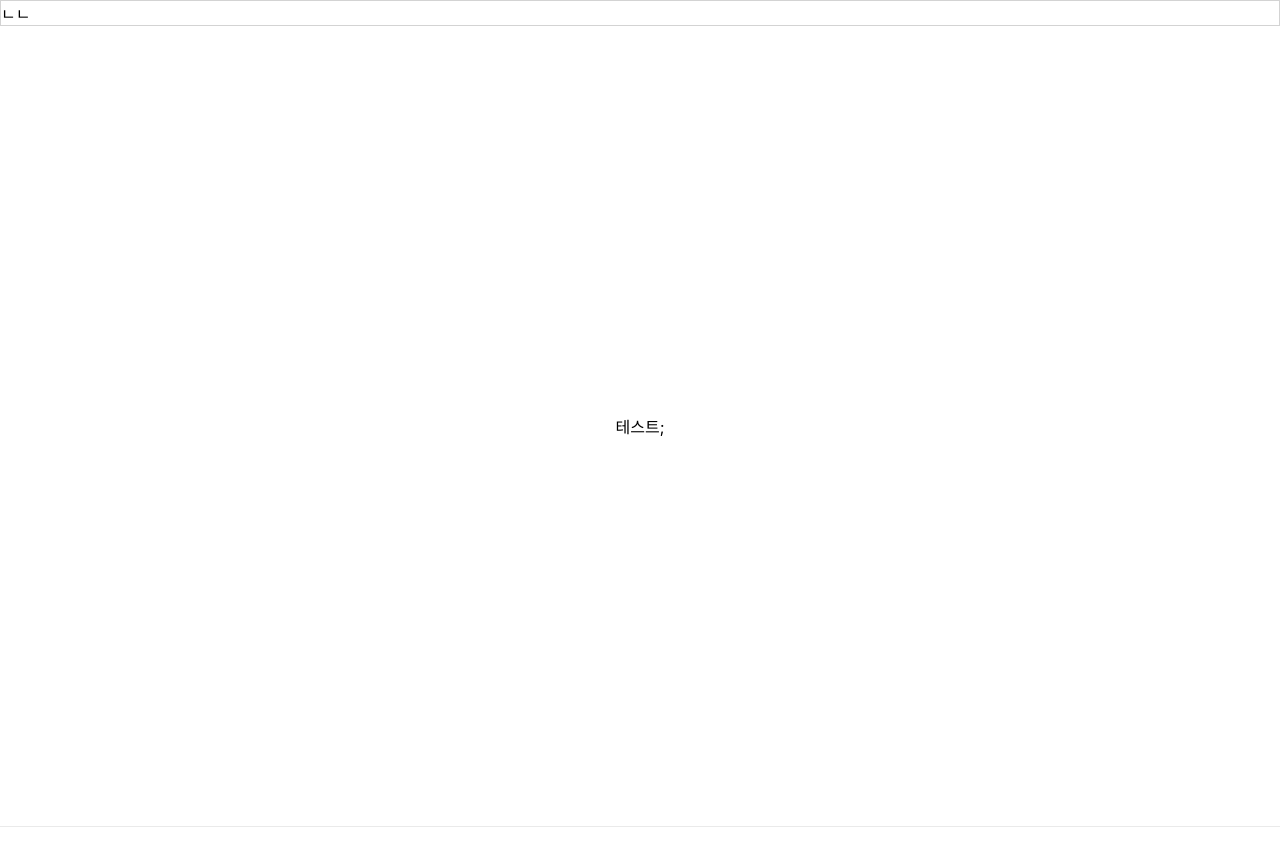
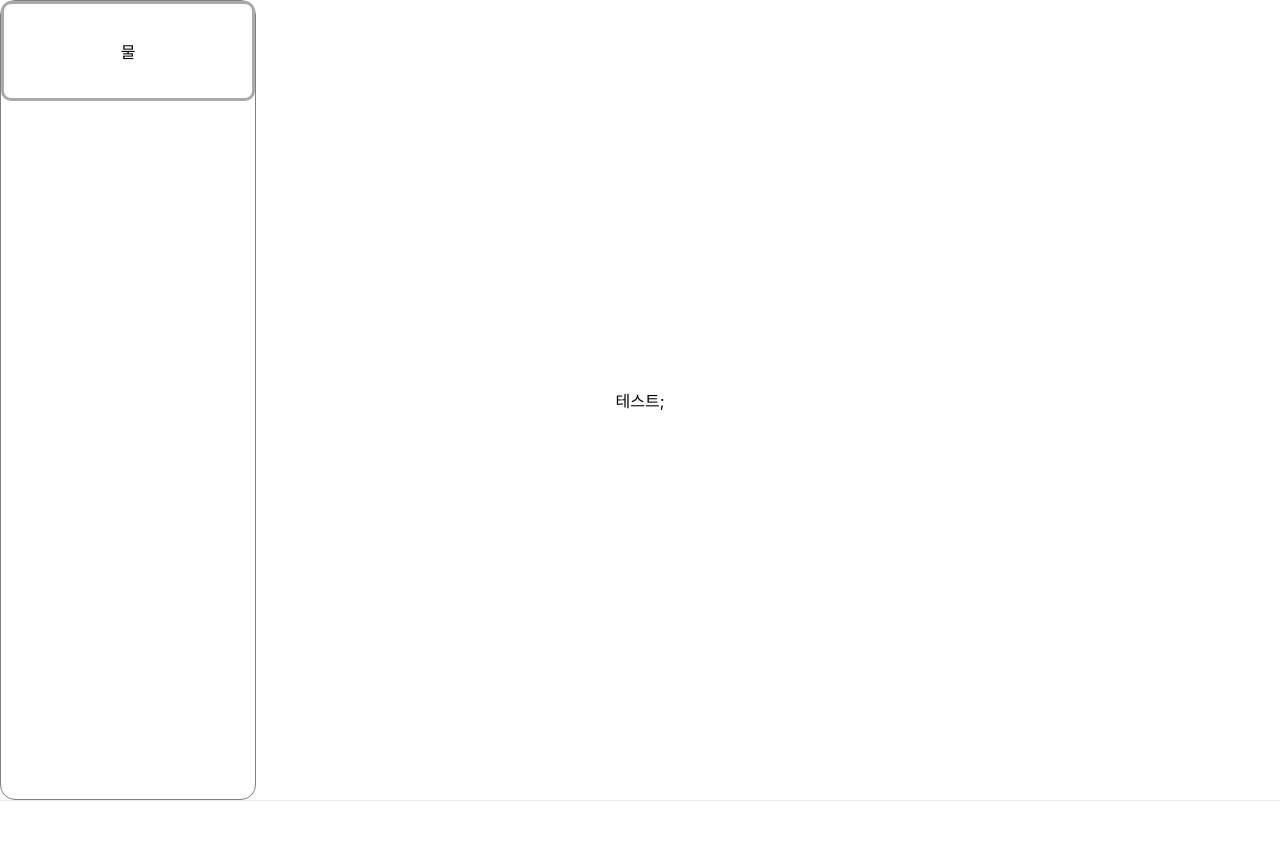
Before and after one commit to sadie100/Interaction, a Next.js app: page / in a window 1280 px wide. Shown: the top 866 px of the page. Built offline with nearby package versions, Linux system fonts and the light colour scheme.

Commit message:
feat : navbar 구체화

```diff
--- a/components/Navbar/Navbar.module.scss
+++ b/components/Navbar/Navbar.module.scss
@@ -1,7 +1,24 @@
 $color: red;
 
 .nav {
-  width: "30%";
-  min-width: "300px";
-  border: 1px solid lightgray;
+  width: 20%;
+  min-width: 200px;
+  height: 100%;
+  min-height: 100vh;
+  border: 1px solid gray;
+  position: absolute;
+  left: 0;
+  top: 0;
+  display: flex;
+  flex-direction: column;
+  border-radius: 15px;
 }
+
+.navLink {
+  height: 100px;
+  border: 3px solid darkgray;
+  border-radius: 10px;
+  display: flex;
+  justify-content: center;
+  align-items: center;
+}
--- a/components/Navbar/index.tsx
+++ b/components/Navbar/index.tsx
@@ -1,5 +1,27 @@
+import { ChildProps } from "@/types";
 import styles from "./Navbar.module.scss";
+import Link from "next/link";
+
+type NavLinkProps = {
+  href: string;
+};
 
 export default function Navbar() {
-  return <nav className={styles.nav}>ㄴㄴ</nav>;
+  return (
+    <NavbarWrapper>
+      <NavLink href="/water">물</NavLink>
+    </NavbarWrapper>
+  );
 }
+
+export function NavbarWrapper({ children }: ChildProps) {
+  return <nav className={styles.nav}>{children}</nav>;
+}
+
+export function NavLink({ href, children }: NavLinkProps & ChildProps) {
+  return (
+    <Link href={href} className={styles.navLink}>
+      {children}
+    </Link>
+  );
+}
--- /dev/null
+++ b/types/index.ts
@@ -0,0 +1,3 @@
+export type ChildProps = {
+  children?: React.ReactNode;
+};
```
